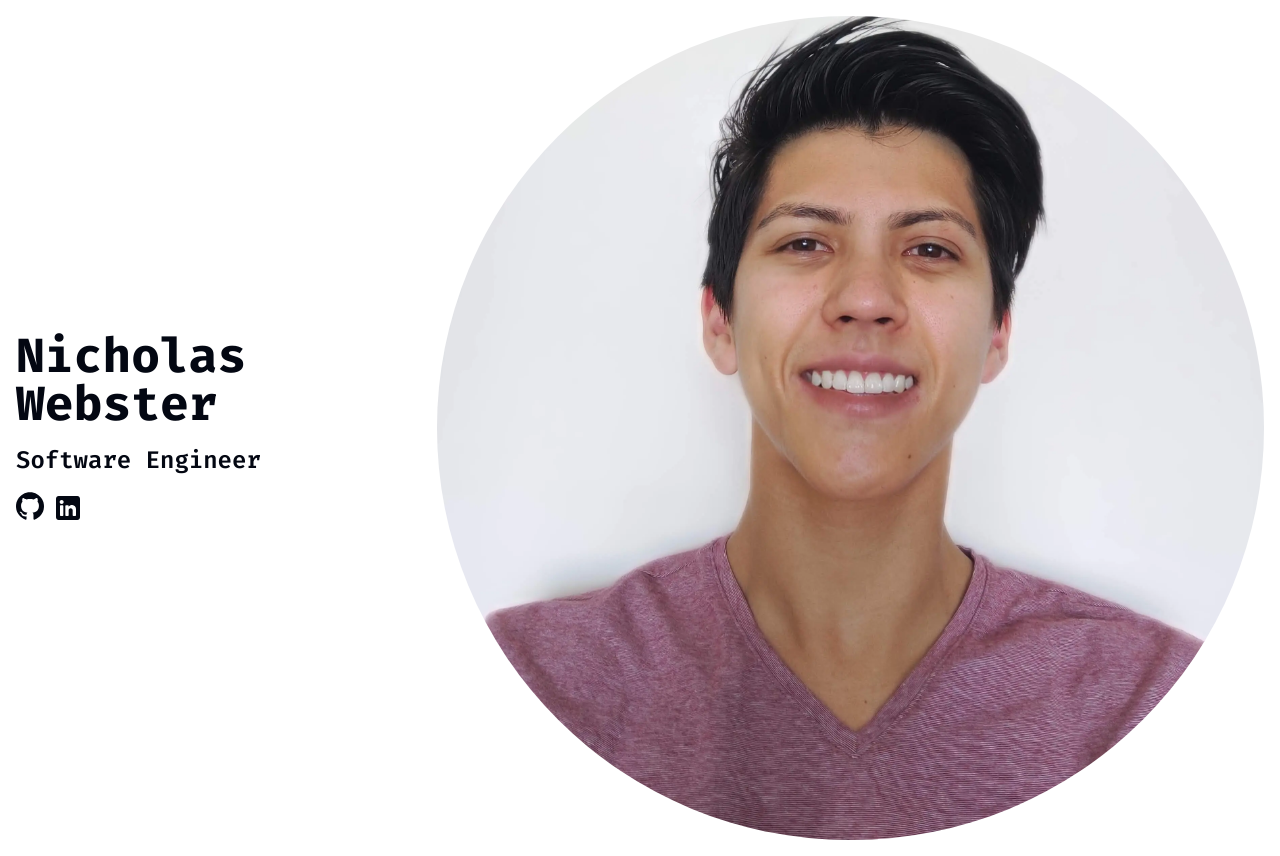
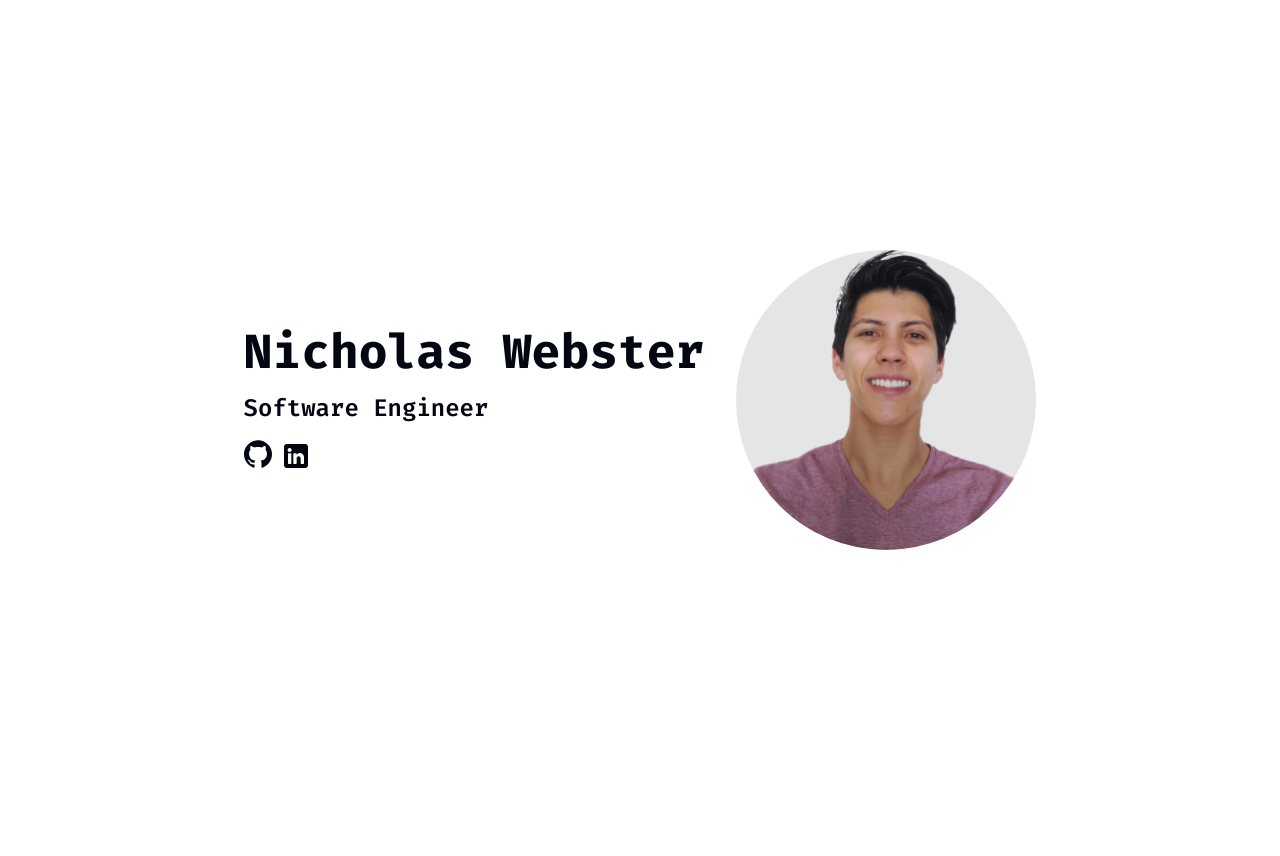
Before and after one commit to KingCreate/my-page, a Next.js app: page / in a window 1280 px wide. After the commit the page ends 800 px from the top, so only its background shows below. Built offline with nearby package versions, Linux system fonts and the light colour scheme.

Commit message:
reduce profile image size

```diff
--- a/src/app/page.tsx
+++ b/src/app/page.tsx
@@ -1,11 +1,11 @@
-import Image from 'next/image';
 import { Icons } from '../components/icons';
 import Link from 'next/link';
+import { ProfilePicture } from '../components/profile-pic';
 
 export default function Home() {
   return (
-    <main className="flex min-h-screen flex-col items-center p-4 sm:flex-row">
-      <div className="ml-auto flex w-full flex-col gap-4">
+    <main className="flex min-h-screen flex-col items-center p-4 sm:flex-row sm:justify-center">
+      <div className="flex flex-col gap-4">
         <h1 className="text-5xl font-bold">Nicholas Webster</h1>
         <p className="text-2xl font-semibold">Software Engineer</p>
         <div className="flex flex-row gap-2">
@@ -25,13 +25,9 @@ export default function Home() {
           </Link>
         </div>
       </div>
-      <div className='w-max-full h-auto'>
-        <Image
+      <div className="w-max-full h-auto sm:ml-8">
+        <ProfilePicture
           className="w-auto rounded-full dark:drop-shadow-[0_0_0.3rem_#ffffff70]"
-          src="/profile.webp"
-          alt="A Picture of Nicholas Webster"
-          width={2448}
-          height={2440}
           priority
         />
       </div>
--- /dev/null
+++ b/src/components/profile-pic.tsx
@@ -0,0 +1,17 @@
+import Image, { ImageProps } from 'next/image';
+import { cn } from '../lib/utils';
+
+type ProfilePictureProps = Omit<ImageProps, 'src' | 'alt' | 'width' | 'height'>;
+
+export function ProfilePicture({className,...props}: ProfilePictureProps) {
+  return (
+    <Image
+      {...props}
+      className={cn("max-w-[300px] max-h-[488px] bg-neutral-200",className)}
+      src="/profile.webp"
+      alt="A Picture of Nicholas Webster"
+      width={490}
+      height={488}
+    />
+  );
+}
```
Also changed, not shown: public/profile.webp.
